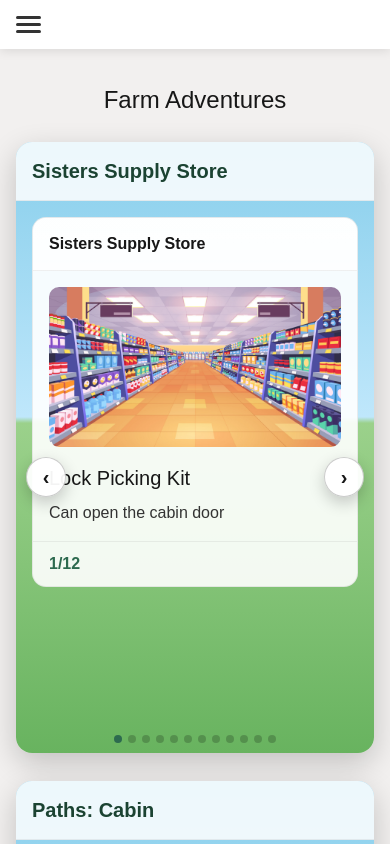
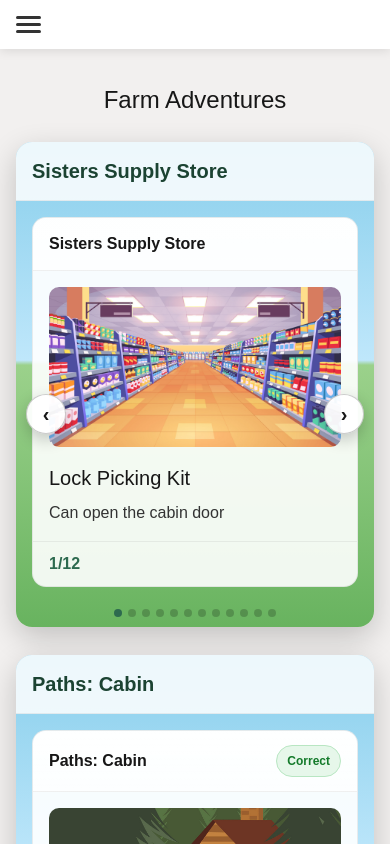
Before and after one commit to xibuifgo/wrapped, a Next.js app: page /farm-adventures in a window 390 px wide. Shown: the top 844 px of the page. Built offline with nearby package versions, Linux system fonts and the light colour scheme.

Commit message:
Copilot tried to fix the farm page slideshow on mobile

```diff
--- a/src/app/farm-adventures/farm-adventures.module.scss
+++ b/src/app/farm-adventures/farm-adventures.module.scss
@@ -303,10 +303,8 @@
 .miniSlider { position: relative; overflow: hidden; touch-action: pan-y; }
 .miniTrack {
 	display: flex;
-	transition: transform 280ms ease-out;
+	transition: transform 400ms ease;
 	will-change: transform;
-	contain: layout paint;
-	backface-visibility: hidden;
 }
 .miniSlide {
 	/* Prevent offscreen text from bleeding into view */
@@ -315,8 +313,6 @@
 	box-sizing: border-box;
 	padding: 16px;
 	overflow: hidden;
-	content-visibility: auto;
-	contain-intrinsic-size: 520px;
 }
 
 .miniNavBtn {
--- a/src/app/farm-adventures/page.tsx
+++ b/src/app/farm-adventures/page.tsx
@@ -190,6 +190,15 @@ export default function FarmAdventuresPage() {
     };
   }, [options.length]);
 
+  // Re-measure when index changes to accommodate different slide heights
+  useEffect(() => {
+    const id = requestAnimationFrame(() => {
+      const el = slideRefs.current[idx];
+      if (el) setSliderH(el.offsetHeight);
+    });
+    return () => cancelAnimationFrame(id);
+  }, [idx]);
+
     const prevLocal = () => setIdx((i) => (i - 1 + options.length) % options.length);
     const nextLocal = () => setIdx((i) => (i + 1) % options.length);
 
```
